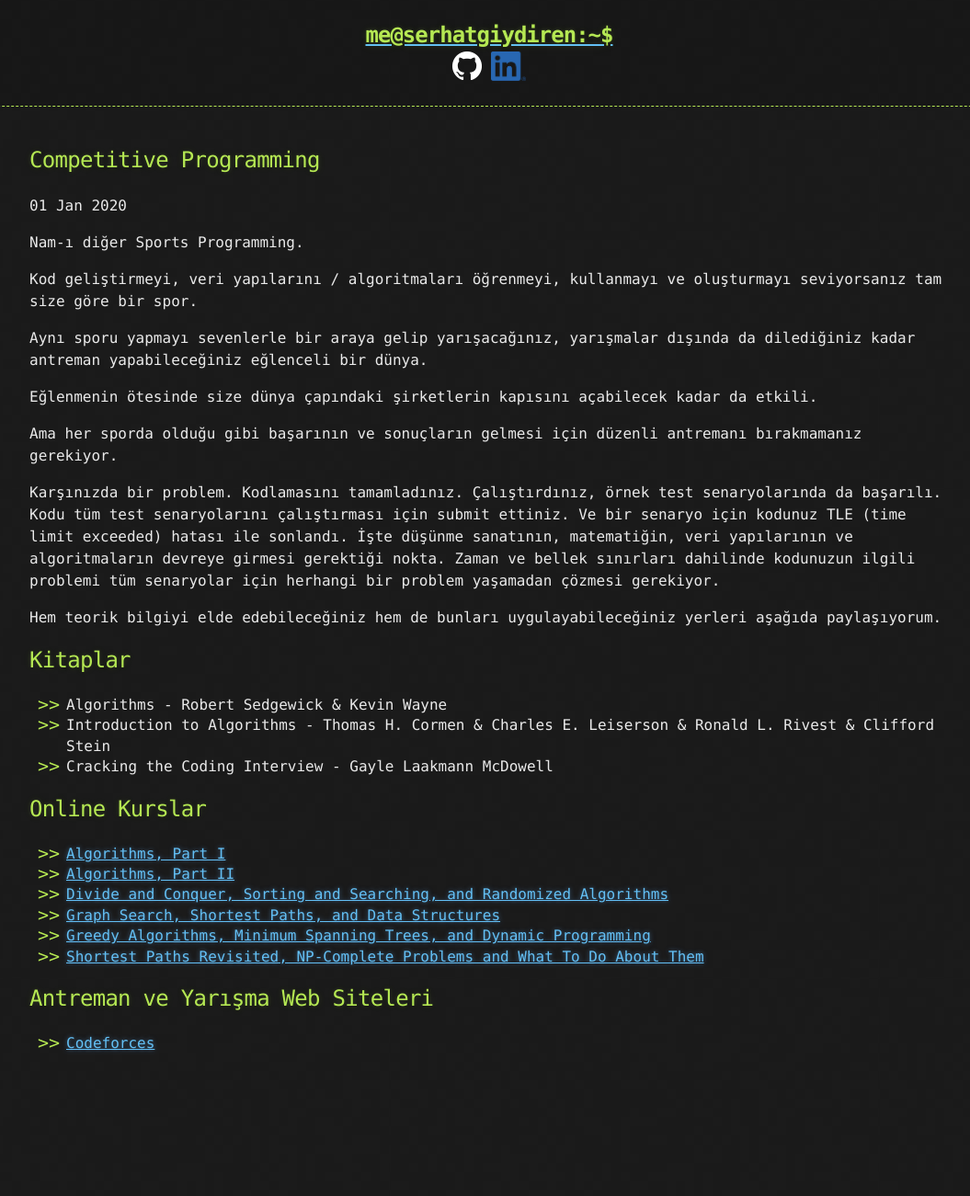
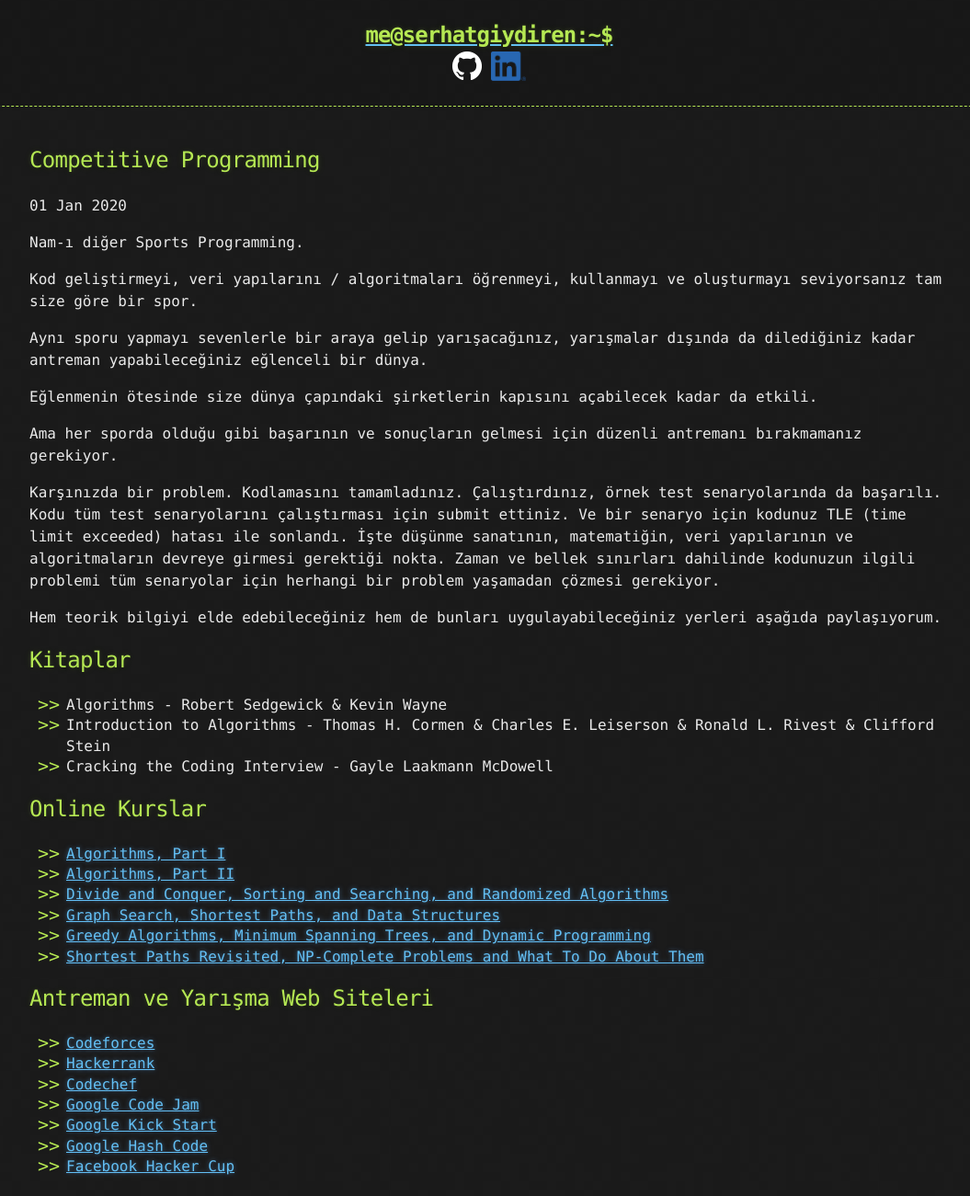
Before and after one commit to goodHunter27/serhatgiydiren.github.io, a Jekyll site: the page built from _posts/2020-01-01-competitive-programming.md, in a window 1280 px wide. Shown: the whole page at 92% size, without its empty margins (108-1163 px from the left). Built offline with Jekyll 4.4.1, drawn with Linux system fonts in a browser that asks for light colours; before the commit the page ends 1166 px from its top, so only the background shows below that.

Commit message:
Update 2020-01-01-competitive-programming.md

```diff
--- a/_posts/2020-01-01-competitive-programming.md
+++ b/_posts/2020-01-01-competitive-programming.md
@@ -26,12 +26,18 @@
 ## Online Kurslar
 
 * [Algorithms, Part I](https://www.coursera.org/learn/algorithms-part1){:target="_blank"}
-* [Algorithms, Part II](https://www.coursera.org/learn/algorithms-part2)
-* [Divide and Conquer, Sorting and Searching, and Randomized Algorithms](https://www.coursera.org/learn/algorithms-divide-conquer)
-* [Graph Search, Shortest Paths, and Data Structures](https://www.coursera.org/learn/algorithms-graphs-data-structures)
-* [Greedy Algorithms, Minimum Spanning Trees, and Dynamic Programming](https://www.coursera.org/learn/algorithms-greedy)
-* [Shortest Paths Revisited, NP-Complete Problems and What To Do About Them](https://www.coursera.org/learn/algorithms-npcomplete)
+* [Algorithms, Part II](https://www.coursera.org/learn/algorithms-part2){:target="_blank"}
+* [Divide and Conquer, Sorting and Searching, and Randomized Algorithms](https://www.coursera.org/learn/algorithms-divide-conquer){:target="_blank"}
+* [Graph Search, Shortest Paths, and Data Structures](https://www.coursera.org/learn/algorithms-graphs-data-structures){:target="_blank"}
+* [Greedy Algorithms, Minimum Spanning Trees, and Dynamic Programming](https://www.coursera.org/learn/algorithms-greedy){:target="_blank"}
+* [Shortest Paths Revisited, NP-Complete Problems and What To Do About Them](https://www.coursera.org/learn/algorithms-npcomplete){:target="_blank"}
 
 ## Antreman ve Yarışma Web Siteleri
 
-* [Codeforces](https://codeforces.com/)
+* [Codeforces](https://codeforces.com){:target="_blank"}
+* [Hackerrank](https://hackerrank.com){:target="_blank"}
+* [Codechef](https://codechef.com){:target="_blank"}
+* [Google Code Jam](https://codingcompetitions.withgoogle.com/codejam){:target="_blank"}
+* [Google Kick Start](https://codingcompetitions.withgoogle.com/kickstart){:target="_blank"}
+* [Google Hash Code](https://codingcompetitions.withgoogle.com/hashcode){:target="_blank"}
+* [Facebook Hacker Cup](https://www.facebook.com/hackercup){:target="_blank"}
```
